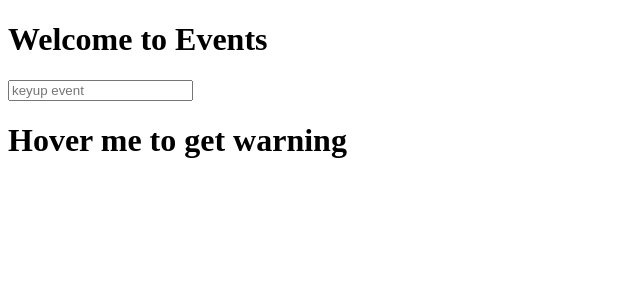
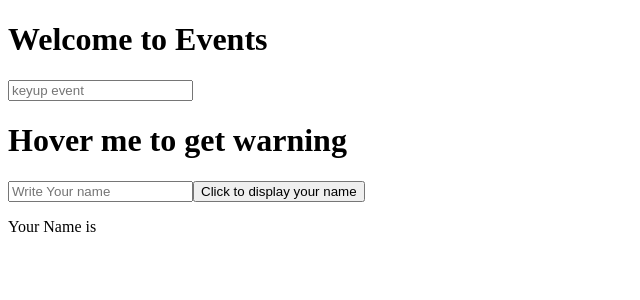
Before and after one commit to Onkar432/Angular-Learning, an Angular app: page / in a window 1280 px wide. Shown: the top 300 px of the page, without its empty margins (0-640 px from the left). Built offline with nearby package versions, Linux system fonts and the light colour scheme.

Commit message:
Added some events

```diff
--- a/src/app/component/component.component.html
+++ b/src/app/component/component.component.html
@@ -2,3 +2,7 @@
 <input type="text" placeholder="keyup event" #box1 (keyup)="getname(box1.value)">
 
 <h1 (mouseover)="getname('mouseover')">Hover me to get warning</h1>
+
+<input type="text" placeholder="Write Your name" #box2>
+<button (click)="getname(box2.value)">Click to display your name</button>
+<p>Your Name is {{displayName}}</p>
--- a/src/app/component/component.component.ts
+++ b/src/app/component/component.component.ts
@@ -6,8 +6,10 @@ import { Component } from '@angular/core';
   styleUrls: ['./component.component.css']
 })
 export class ComponentComponent {
+  displayName: string = '';
+
   getname(Name: string) {
-    console.log(Name)
+    console.log(Name);
+    this.displayName = Name; // Use "this" to access the class property
   }
-
 }
```
